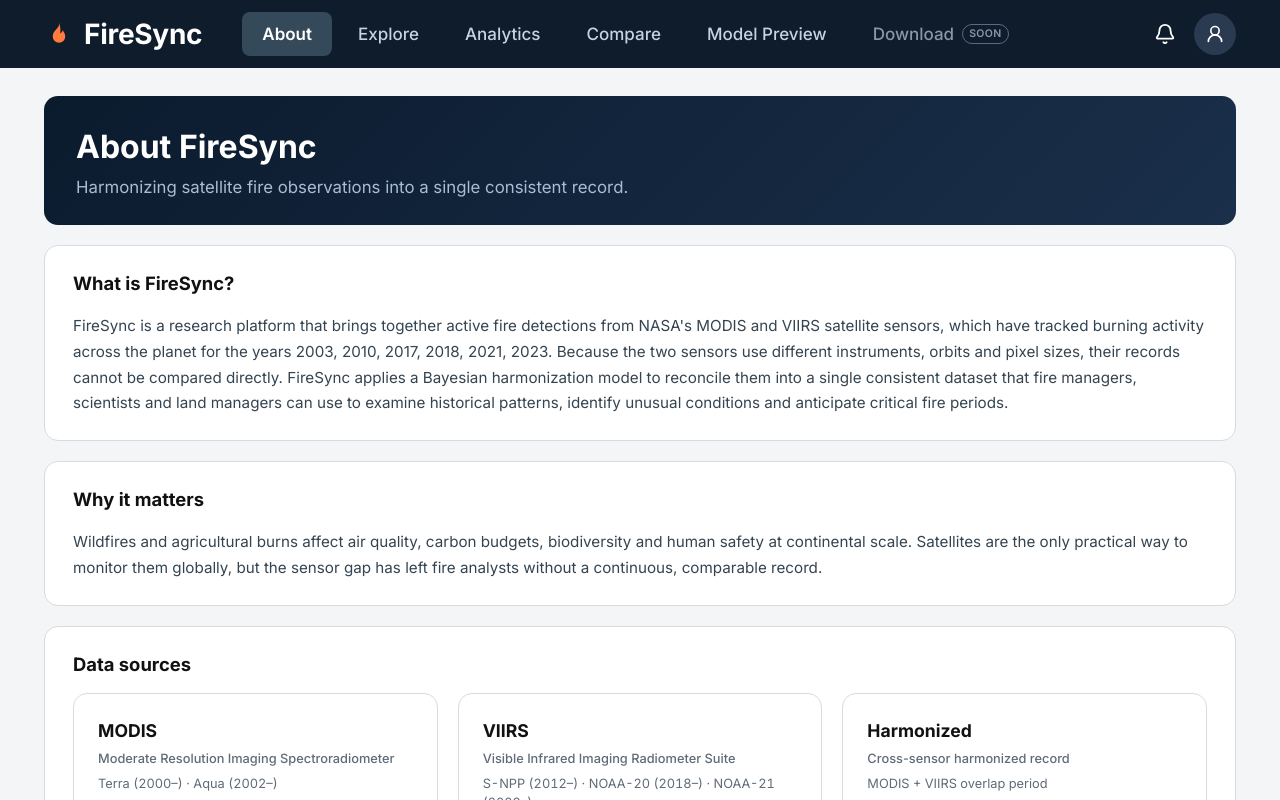
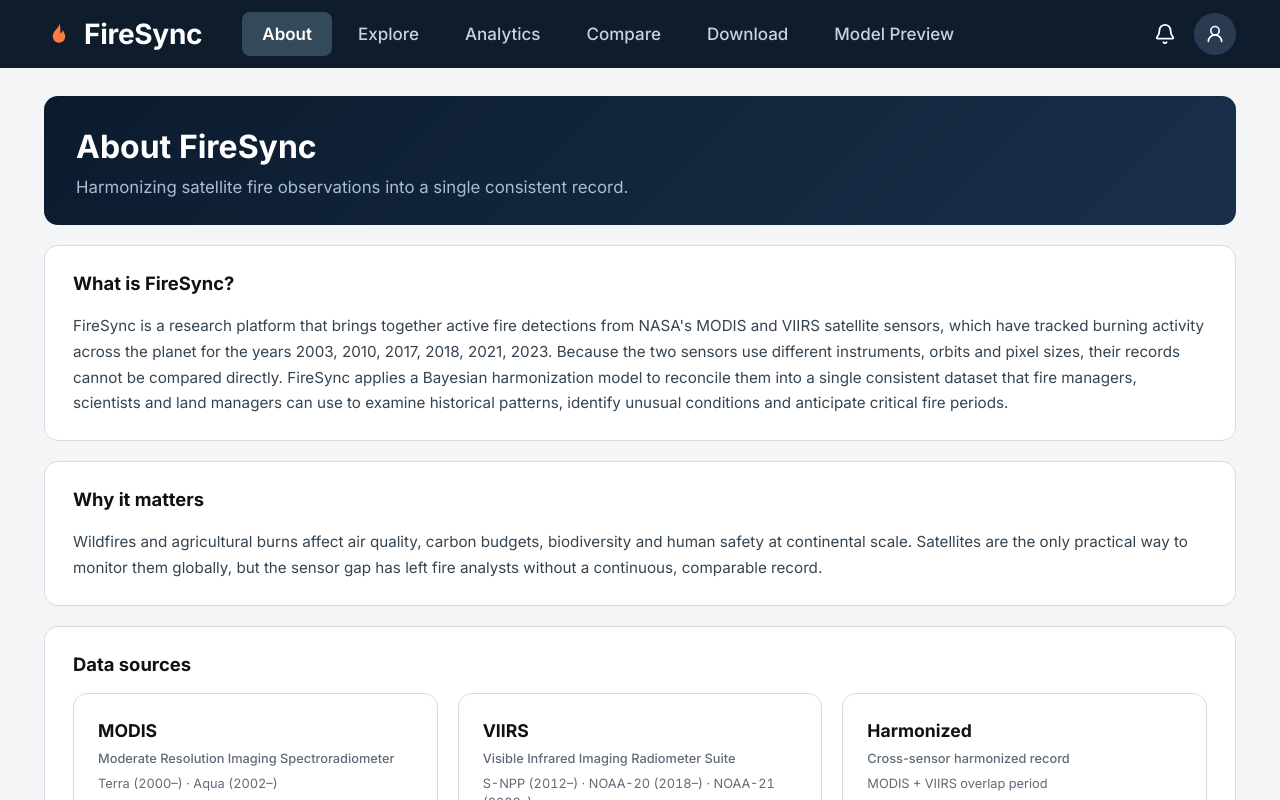
Before and after one commit to Vansh-rr/NASA_Space_Apps_Challenge_2026_PARSEC, a React (Vite) app in the folder firesync-app/: page /about in a window 1280 px wide. Shown: the top 800 px of the page. Built offline with nearby package versions, Linux system fonts and the light colour scheme.

Commit message:
Update AppHeader.tsx

```diff
--- a/firesync-app/src/components/layout/AppHeader.tsx
+++ b/firesync-app/src/components/layout/AppHeader.tsx
@@ -7,11 +7,12 @@ const ROUTES = [
   { to: '/', label: 'Explore' },
   { to: '/analytics', label: 'Analytics' },
   { to: '/compare', label: 'Compare' },
+  { to: '/download', label: 'Download' },
   { to: '/model-preview', label: 'Model Preview' },
 ];
 
 /** Destinations named in the designs that are not part of this prototype yet. */
-const UNAVAILABLE = ['Download'];
+const UNAVAILABLE: string[] = [];
 
 export function AppHeader() {
   return (
```
